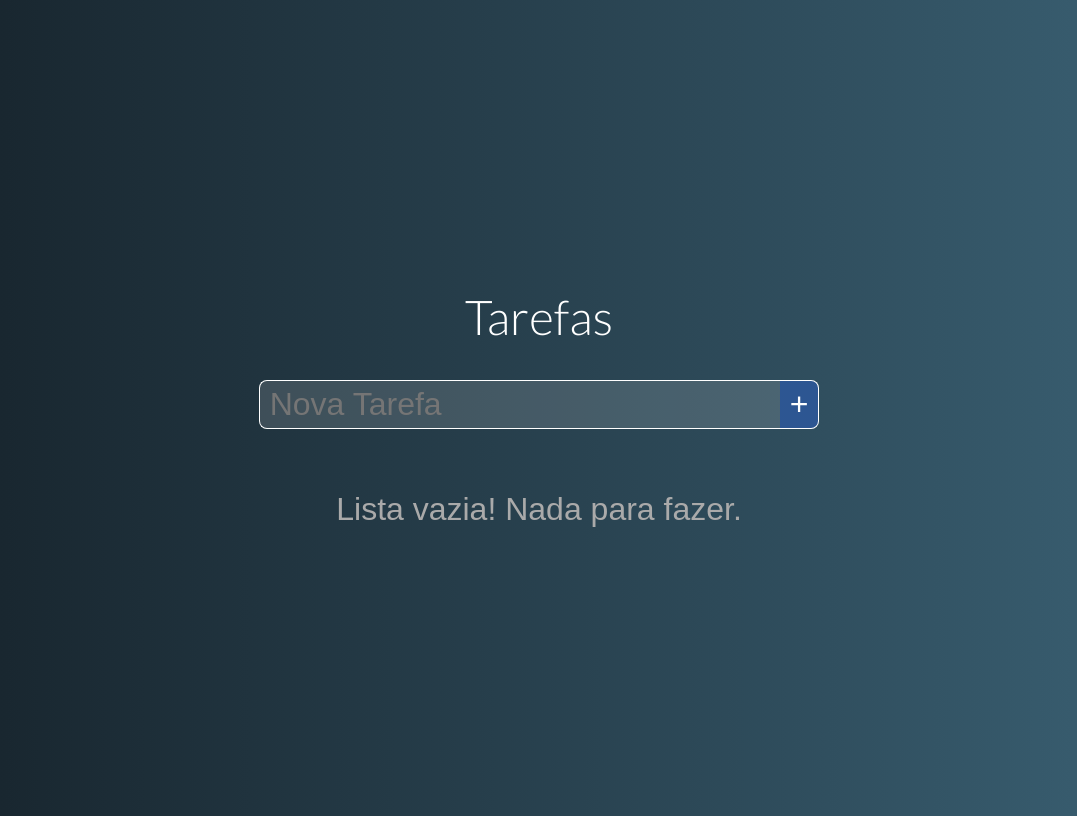
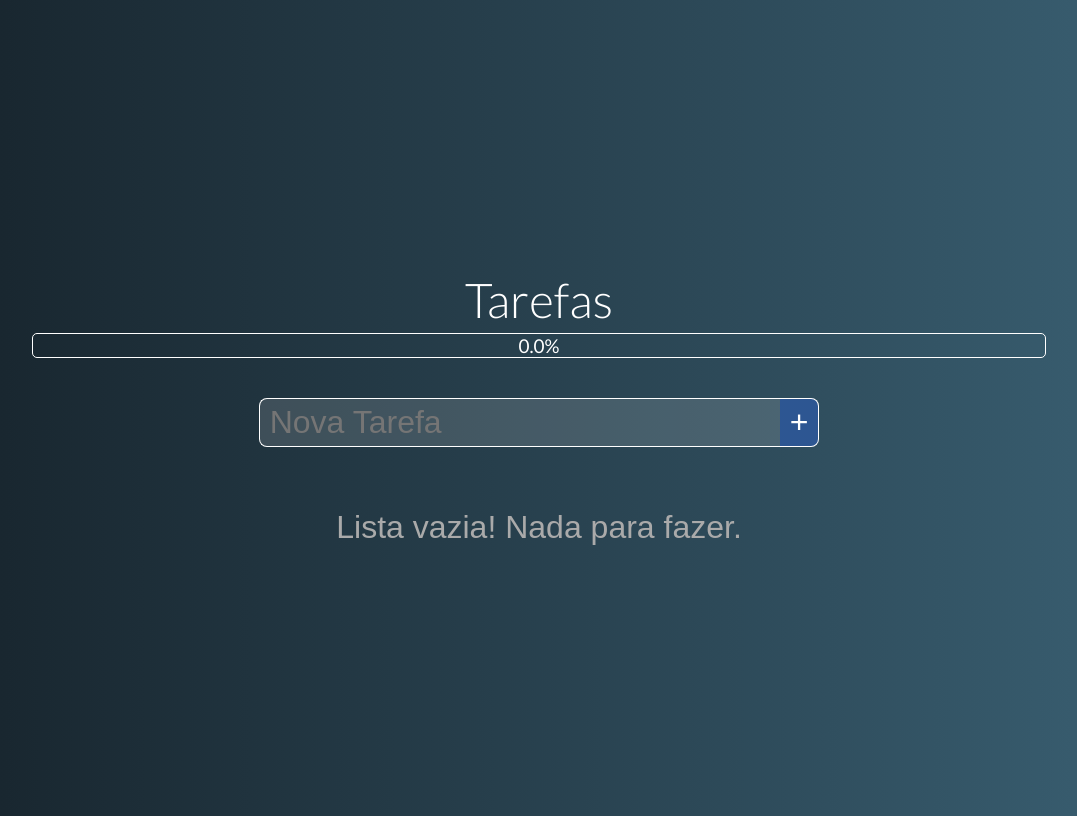
Before and after one commit to Gleuton/vue-todo, a Vue app: page / in a window 1280 px wide. Shown: the whole page, without its empty margins (101-1178 px from the left). Built offline with nearby package versions, Linux system fonts and the light colour scheme.

Commit message:
progress bar

```diff
--- a/src/App.vue
+++ b/src/App.vue
@@ -1,6 +1,7 @@
 <template>
   <div id="app">
     <h1>Tarefas</h1>
+    <TasksProgress :progress="progress" />
     <new-task @taskAdded="addTask" />
     <task-grid
       :tasks="tasks"
@@ -11,10 +12,12 @@
 </template>
 
 <script>
+import TasksProgress from "./components/TasksProgress";
 import TaskGrid from "./components/TaskGrid";
 import NewTask from "./components/NewTask";
+
 export default {
-  components: { TaskGrid, NewTask },
+  components: { TaskGrid, NewTask, TasksProgress },
   data() {
     return {
       tasks: [],
@@ -36,6 +39,14 @@
     },
     deleteTasks(i) {
       this.tasks.splice(i, 1);
+    },
+  },
+  computed: {
+    progress() {
+      const total_tasks = this.tasks.length;
+      const done_tasks = this.tasks.filter((task) => !task.pending).length;
+      const result = (done_tasks / total_tasks) * 100 || 0;
+      return result.toFixed(1);
     },
   },
 };
--- /dev/null
+++ b/src/components/TasksProgress.vue
@@ -0,0 +1,40 @@
+<template>
+  <div class="tasks-progress">
+    <span class="progress-value">{{ progress }}%</span>
+    <div class="progress-bar" :style="{ width: progress + '%' }"></div>
+  </div>
+</template>
+
+<script>
+export default {
+  name: "tasks-progress",
+  props: {
+    progress: { type: Number, default: 0 },
+  },
+};
+</script>
+
+<style>
+.tasks-progress {
+  position: relative;
+  width: 80%;
+  border: 1px solid #fff;
+  color: #fff;
+  border-radius: 5px;
+  margin-bottom: 10px;
+  display: flex;
+  flex-direction: column;
+  align-items: center;
+}
+.progress-bar {
+  position: absolute;
+  border-radius: 5px;
+  height: 100%;
+  background-color: #4caf50;
+  align-self: flex-start;
+}
+.progress-value {
+  z-index: 1;
+  font-size: 19px;
+}
+</style>
```
